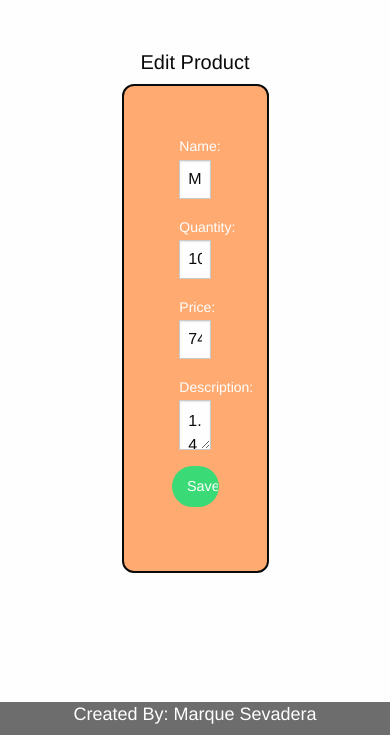
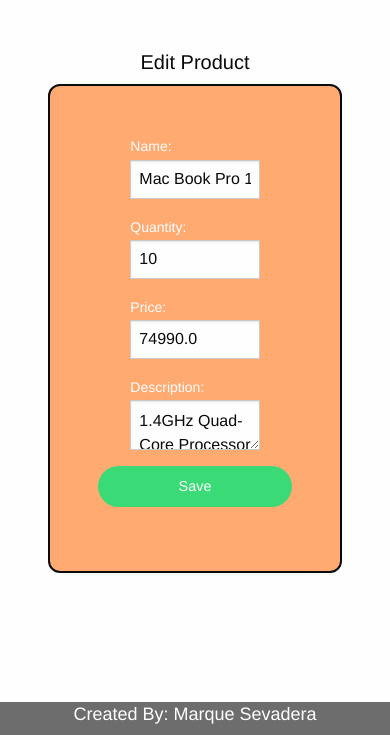
Before and after one commit to MarqSevadera/Inventory-Management-System, a Flask app: page /products/1 in a window 390 px wide. Shown: the part 109-844 px from the top of the page. Run offline with Flask 2, Linux system fonts and the light colour scheme; data comes from the database, SQL or seed files in the repository; some libraries are stand-ins or nearby versions.

Commit message:
1.Updated Readme 2.Fixed responsiveness of edit page

```diff
--- a/templates/edit.html
+++ b/templates/edit.html
@@ -2,7 +2,7 @@
 <div class="margin-3">
   <h2 class="text-center">Edit Product</h2>
   <div class="grid-x align-center">
-    <div class="card cell small-6 padding-3">
+    <div class="card cell small-12 medium-8 large-6 padding-3">
       <form data-abide novalidate action="/products/add" method="POST">
         <div data-abide-error class="alert callout" style="display: none">
           <p><i class="fi-alert"></i> There are some errors in your form.</p>
```
Also changed, not shown: README.md.
